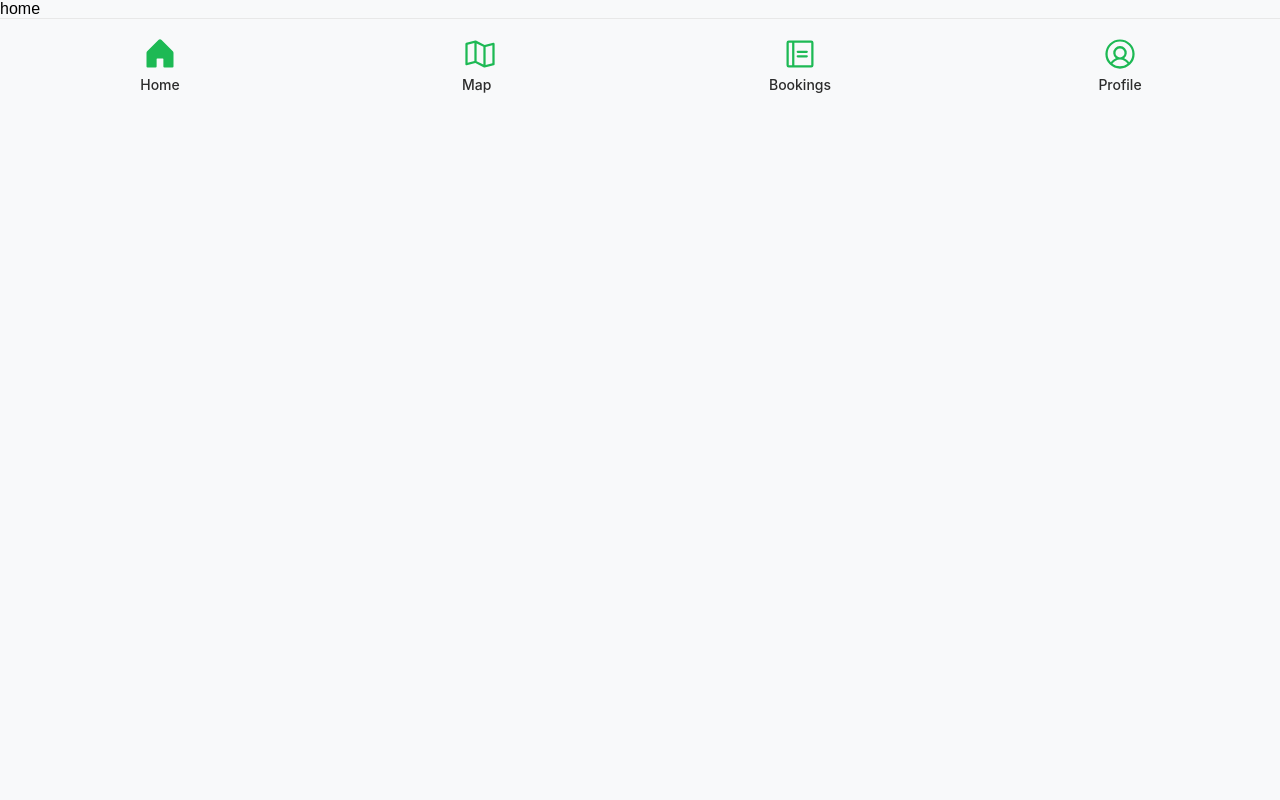
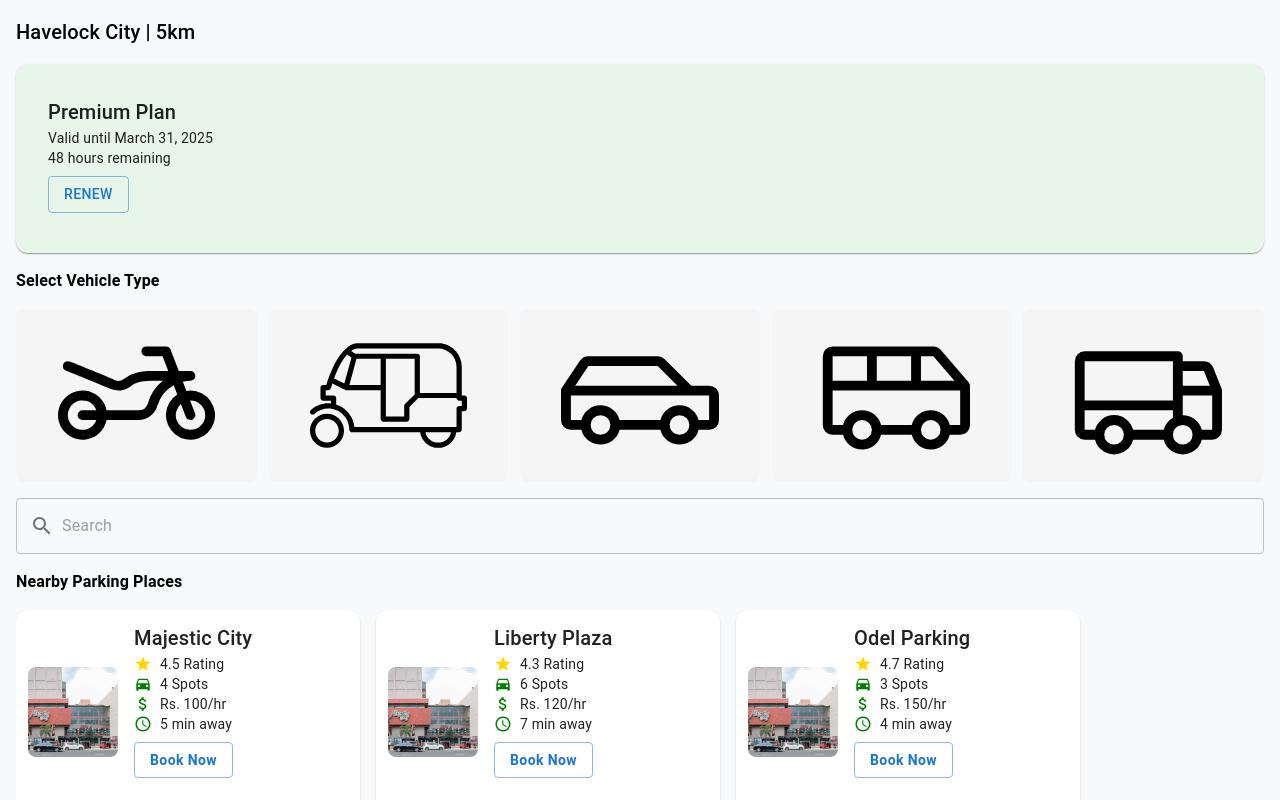
Before and after one commit to yasithasilva/parkspace, a React (Create React App) app: page / in a window 1280 px wide. Built offline with nearby package versions, Linux system fonts and the light colour scheme.

Commit message:
Home page basic done

```diff
--- a/src/screens/Home.js
+++ b/src/screens/Home.js
@@ -1,13 +1,132 @@
-import React from "react";
-import Navbar from "../components/Navbar";
+import React, { useState } from "react";
+import { Box, Typography, Button, Card, CardContent, TextField, InputAdornment } from "@mui/material";
+import { Search, Star, DirectionsCar, AttachMoney, AccessTime } from "@mui/icons-material";
+import LocationMC from "../assets/img/majestic-city.jpeg";
+import TwoWheelerIcon from "../assets/icons/vehicles/motorcycle.svg";
+import ThreeWheelerIcon from "../assets/icons/vehicles/threewheeler-regular.svg";
+import CarIcon from "../assets/icons/vehicles/car-profile.svg";
+import VanIcon from "../assets/icons/vehicles/van.svg";
+import BusIcon from "../assets/icons/vehicles/truck.svg";
+import Navbar from "../components/Navbar.js";
 
-const Home = () => {
-    return (
-        <div>
-            home
-            <Navbar/>
-        </div>
-    );
+const vehicleTypes = [
+  { id: 1, icon: TwoWheelerIcon, label: "Bike" },
+  { id: 2, icon: ThreeWheelerIcon, label: "Three Wheeler" },
+  { id: 3, icon: CarIcon, label: "Car" },
+  { id: 4, icon: VanIcon, label: "Van" },
+  { id: 5, icon: BusIcon, label: "Bus" },
+];
+
+const parkingPlaces = [
+  { id: 1, name: "Majestic City", rating: 4.5, price: "Rs. 100/hr", spots: 4, distance: "5 min away", image: LocationMC },
+  { id: 2, name: "Liberty Plaza", rating: 4.3, price: "Rs. 120/hr", spots: 6, distance: "7 min away", image: LocationMC },
+  { id: 3, name: "Odel Parking", rating: 4.7, price: "Rs. 150/hr", spots: 3, distance: "4 min away", image: LocationMC }
+];
+
+const HomeScreen = () => {
+  const [selectedVehicle, setSelectedVehicle] = useState(null);
+
+  return (
+    <Box sx={{ width: "100vw", height: "100vh", padding: "16px", boxSizing: "border-box", overflowY: "auto" }}>
+      <Typography variant="h6">Havelock City | 5km</Typography>
+
+
+      <Card sx={{ backgroundColor: "#E8F5E9", padding: "16px", borderRadius: "12px", marginY: 2 }}>
+        <CardContent>
+          <Typography variant="h6">Premium Plan</Typography>
+          <Typography variant="body2">Valid until March 31, 2025</Typography>
+          <Typography variant="body2">48 hours remaining</Typography>
+          <Button variant="outlined" sx={{ marginTop: 1 }}>Renew</Button>
+        </CardContent>
+      </Card>
+
+
+      <Typography variant="body1" fontWeight="bold">Select Vehicle Type</Typography>
+      <Box display="flex" justifyContent="space-between" marginY={2}>
+        {vehicleTypes.map((type) => (
+          <Box
+            key={type.id}
+            onClick={() => setSelectedVehicle(type.id)}
+            sx={{
+              width: "18%",
+              padding: "8px",
+              backgroundColor: selectedVehicle === type.id ? "#cce5ff" : "#F5F5F5",
+              border: selectedVehicle === type.id ? "2px solid #007bff" : "none",
+              borderRadius: "8px",
+              display: "flex",
+              justifyContent: "center",
+              alignItems: "center",
+              cursor: "pointer",
+              transition: "0.3s ease"
+            }}
+          >
+            <img src={type.icon} alt={type.label} style={{ width: "70%" }} />
+          </Box>
+        ))}
+      </Box>
+
+
+      <TextField
+        fullWidth
+        placeholder="Search"
+        variant="outlined"
+        InputProps={{ startAdornment: <InputAdornment position="start"><Search /></InputAdornment> }}
+      />
+
+
+      <Typography variant="body1" fontWeight="bold" marginTop={2}>Nearby Parking Places</Typography>
+      <Box
+        sx={{
+          display: "flex",
+          overflowX: "auto",
+          gap: 2,
+          marginTop: 2,
+          paddingBottom: 2,
+          whiteSpace: "nowrap",
+          scrollbarWidth: "none",
+          "&::-webkit-scrollbar": { display: "none" }
+        }}
+      >
+        {parkingPlaces.map((place) => (
+          <Card key={place.id} sx={{ minWidth: "320px", display: "flex", alignItems: "center", borderRadius: "12px", padding: "12px" }}>
+
+
+            <Box sx={{ width: "90px", height: "90px", borderRadius: "8px", overflow: "hidden", marginRight: 2 }}>
+              <img src={place.image} alt={place.name} style={{ width: "100%", height: "100%", objectFit: "cover" }} />
+            </Box>
+
+
+            <CardContent sx={{ flex: 1, padding: "0" }}>
+              <Typography variant="h6">{place.name}</Typography>
+
+              <Box display="flex" alignItems="center" gap={1}>
+                <Star sx={{ color: "gold", fontSize: "18px" }} />
+                <Typography variant="body2">{place.rating} Rating</Typography>
+              </Box>
+
+              <Box display="flex" alignItems="center" gap={1}>
+                <DirectionsCar sx={{ color: "green", fontSize: "18px" }} />
+                <Typography variant="body2">{place.spots} Spots</Typography>
+              </Box>
+
+              <Box display="flex" alignItems="center" gap={1}>
+                <AttachMoney sx={{ color: "green", fontSize: "18px" }} />
+                <Typography variant="body2">{place.price}</Typography>
+              </Box>
+
+              <Box display="flex" alignItems="center" gap={1}>
+                <AccessTime sx={{ color: "green", fontSize: "18px" }} />
+                <Typography variant="body2">{place.distance}</Typography>
+              </Box>
+
+              <Button variant="outlined" sx={{ marginTop: 1, textTransform: "none", fontWeight: "bold" }}>Book Now</Button>
+            </CardContent>
+          </Card>
+        ))}
+      </Box>
+      <Navbar />
+    </Box>
+  );
 };
 
-export default Home;
+export default HomeScreen;
```
